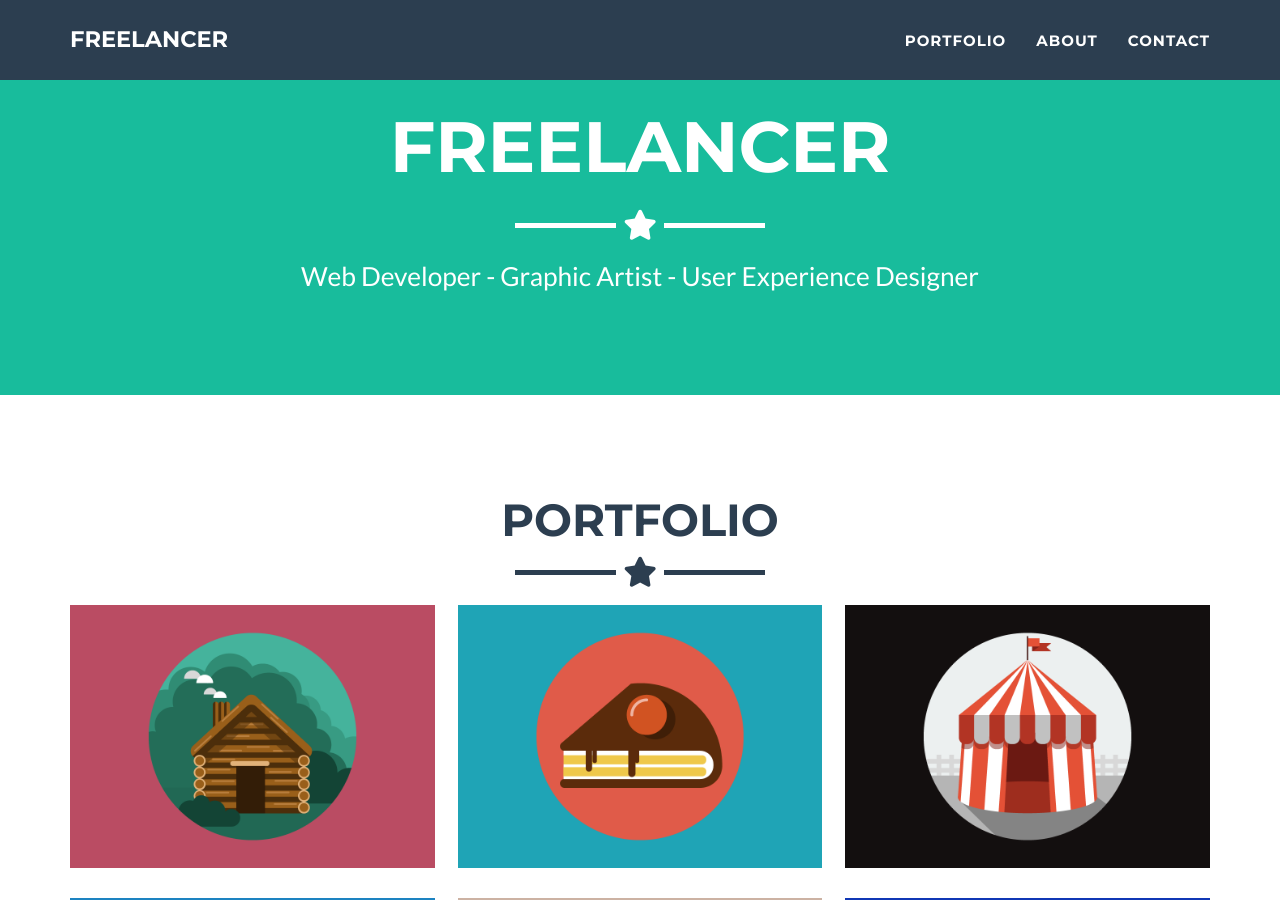
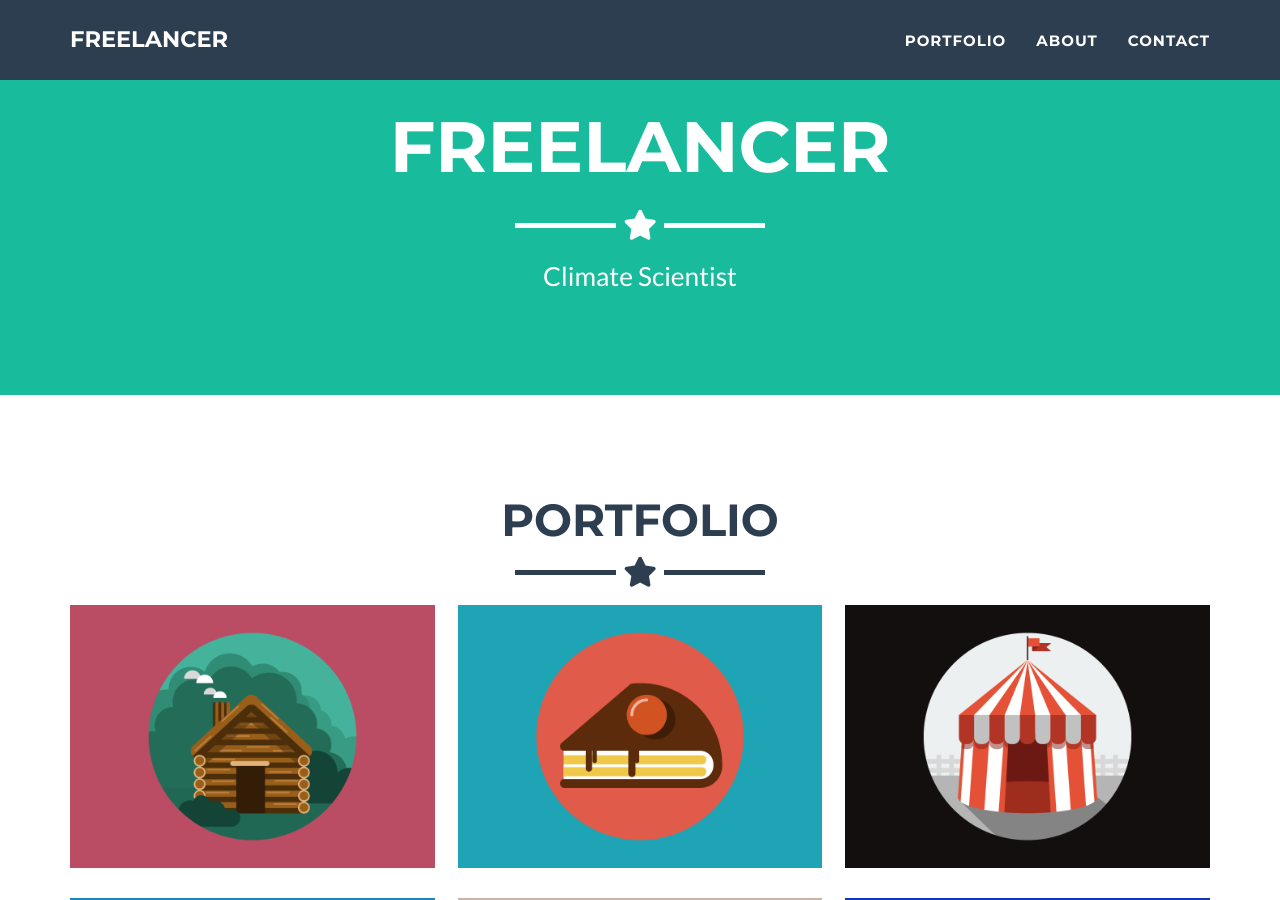
Before and after one commit to fiona511/fiona511.github.io, a Jekyll site: the page built from _posts/2014-07-18-project-1.markdown, in a window 1280 px wide and 900 px high, scrolled down 380 px. Built offline with Jekyll 4.4.1, drawn with Linux system fonts in a browser that asks for light colours; part of the change alters nothing that is shown.

Commit message:
changes to _config

```diff
--- a/_config.yml
+++ b/_config.yml
@@ -1,11 +1,11 @@
 # Site settings
 title: Freelancer
-email: your-email@domain.com
+email: fspuler@protonmail.com
 url: https://github.com/jeromelachaud/freelancer-theme
-description: "Write an awesome description for your new site here. You can edit this line in _config.yml. It will appear in your document head meta (for Google search results) and in your feed.xml site description."
-keywords: "your keywords, separated by commas"
-skills: "Web Developer - Graphic Artist - User Experience Designer"
-meta_author: LastName FirstName
+description: "Die Motivation unserer Forschungsarbeit ist es, Klimarisiken zu verstehen und die Unsicherheiten regionaler Vorhersagen und Projektionen über extreme Wetter- und Klimaereignissen zu reduzieren. Dafür bedarf es ein verbessertes kausales Verständnis der physikalischen Treiber und Folgen von Extremereignisse."
+keywords: "attribution, causalit"
+skills: "Climate Scientist"
+meta_author: Spuler, Fiona
 
 # Google webmaster tools
 google_verify:
```
